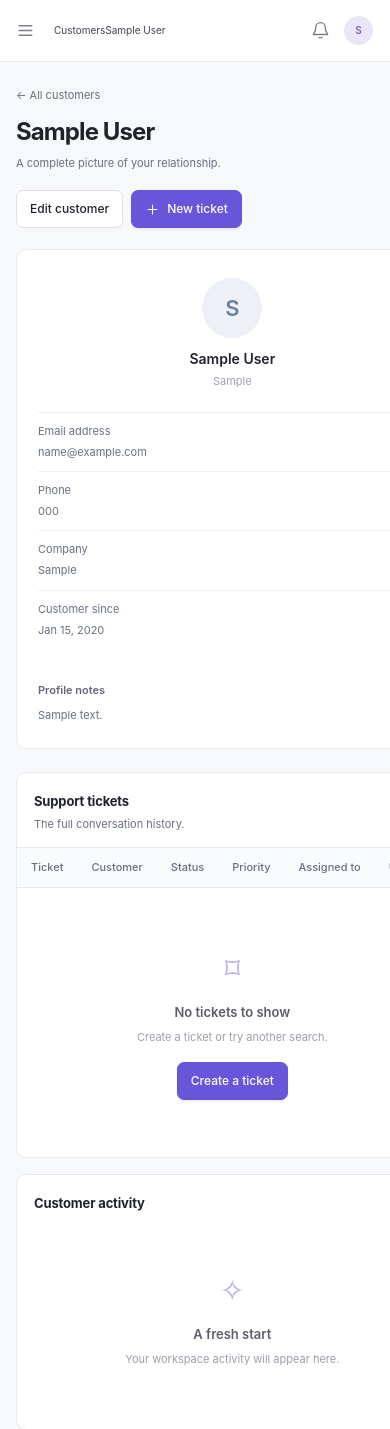
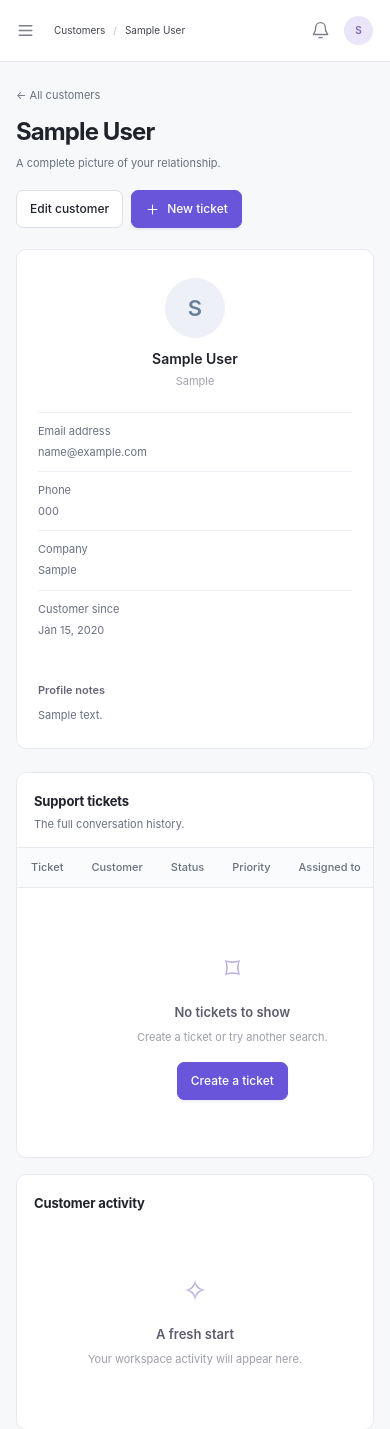
Before and after one commit to furqanullah717/SupportFlow, a Django app: page /customers/1/ in a window 390 px wide; the page is wider, and only the part inside the window is pictured. Shown: the top 1429 px of that part. Run offline with Django 5.2, Linux system fonts and the light colour scheme; a user stored in the database is signed in; tables that the repository leaves empty hold one stand-in row (values such as "Sample post"); data that the repository does not hold is empty.

Commit message:
fix: stop tables overflowing on tablet and mobile
Single-column layout grids used 1fr, which grows to the table's width,
so the table-scroll wrapper never scrolled. Visually hidden labels also
escaped the scroll box. Breadcrumb dividers inside page crumbs were
hidden below 1000px, and the first chart label was clipped on mobile.

Co-Authored-By: Claude Opus 5.5 <noreply@anthropic.com>
Co-authored-by: Nova Agents <340143683+nova-agents-bot[bot]@users.noreply.github.com>

```diff
--- a/static/desk/app.css
+++ b/static/desk/app.css
@@ -248,6 +248,8 @@ h3 {
   color:#9b9da6}
 .breadcrumb-divider {
   color:#c1c2cb}
+span>.breadcrumb-divider {
+  margin:0 8px}
 .topbar-actions {
   display:flex;
   align-items:center;
@@ -655,6 +657,7 @@ h3 {
   font-weight:500;
   white-space:nowrap}
 .table-scroll {
+  position:relative;
   overflow-x:auto}
 table {
   width:100%;
@@ -1491,7 +1494,7 @@ tbody tr:hover {
   padding-left:14px;
   padding-right:14px}
 .team-layout {
-  grid-template-columns:1fr}
+  grid-template-columns:minmax(0,1fr)}
 .invite-panel {
   max-width:600px}
 .ticket-layout {
@@ -1520,12 +1523,12 @@ tbody tr:hover {
 .heading-actions {
   flex-wrap:wrap;
   justify-content:flex-end}
-.topbar-workspace,.breadcrumb-divider:first-of-type {
+.topbar-workspace,.topbar-left>.breadcrumb-divider {
   display:none}
 .global-search input {
   width:130px}
 .ticket-layout {
-  grid-template-columns:1fr}
+  grid-template-columns:minmax(0,1fr)}
 .ticket-sidebar {
   display:grid;
   grid-template-columns:1fr 1fr;
@@ -1583,7 +1586,7 @@ tbody tr:hover {
 .dashboard-charts {
   grid-template-columns:1.6fr 1fr}
 .profile-layout {
-  grid-template-columns:1fr}
+  grid-template-columns:minmax(0,1fr)}
 .profile-layout>.panel {
   display:grid;
   grid-template-columns:1fr 1fr;
@@ -1617,8 +1620,6 @@ tbody tr:hover {
   display:none}
 .topbar-left {
   font-size:10px}
-.topbar-left>.breadcrumb-divider {
-  display:none}
 .main-content {
   padding:22px 16px 0}
 .page-heading {
@@ -1852,6 +1853,7 @@ td { font-size: 12px; color: #525c6b; }
 @media (max-height: 800px) { .sidebar-tip { display: none; } }
 @media (max-width: 560px) {
   .chart-column:nth-child(2n) > span { visibility: hidden; }
+  .chart-column:first-child > span { align-self: flex-start; }
   .heading-actions { width: 100%; }
   .metrics-grid { gap: 10px; }
   .metric-card { padding: 13px; }
```
